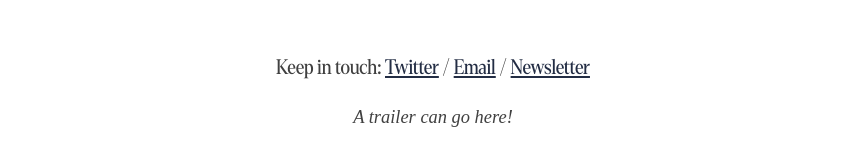
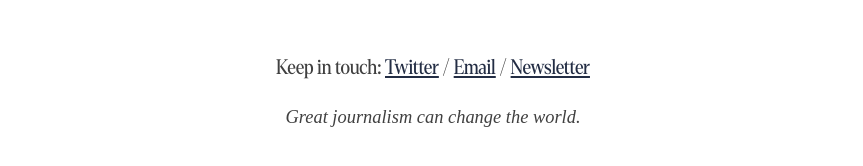
Before and after one commit to OpenNews/datainstitute-website, a Jekyll site: the page built from homepage.md, in a window 1280 px wide and 900 px high, scrolled down 1665 px. Shown: the part 709-875 px from the top of the window, without its empty margins (207-1070 px from the left). Built offline with Jekyll 4.4.1, drawn with Linux system fonts in a browser that asks for light colours.

Commit message:
forgot trailer line

```diff
--- a/_layouts/layout.html
+++ b/_layouts/layout.html
@@ -56,7 +56,7 @@
         <div class="page-container">
             <p>Keep in touch: <span class="contact-options"> <a href="https://twitter.com/IBWellsSociety">Twitter</a> / <a href="mailto:team@cjddatainstitute.org">Email</a> / <a href="https://idabwellssociety.org/membership-account/membership-levels/">Newsletter</a></span></p>
 
-            <p class="trailer"><em>A trailer can go here!</em></p>
+            <p class="trailer"><em>Great journalism can change the world.</em></p>
         </div>
     </footer>
 </body>
```
